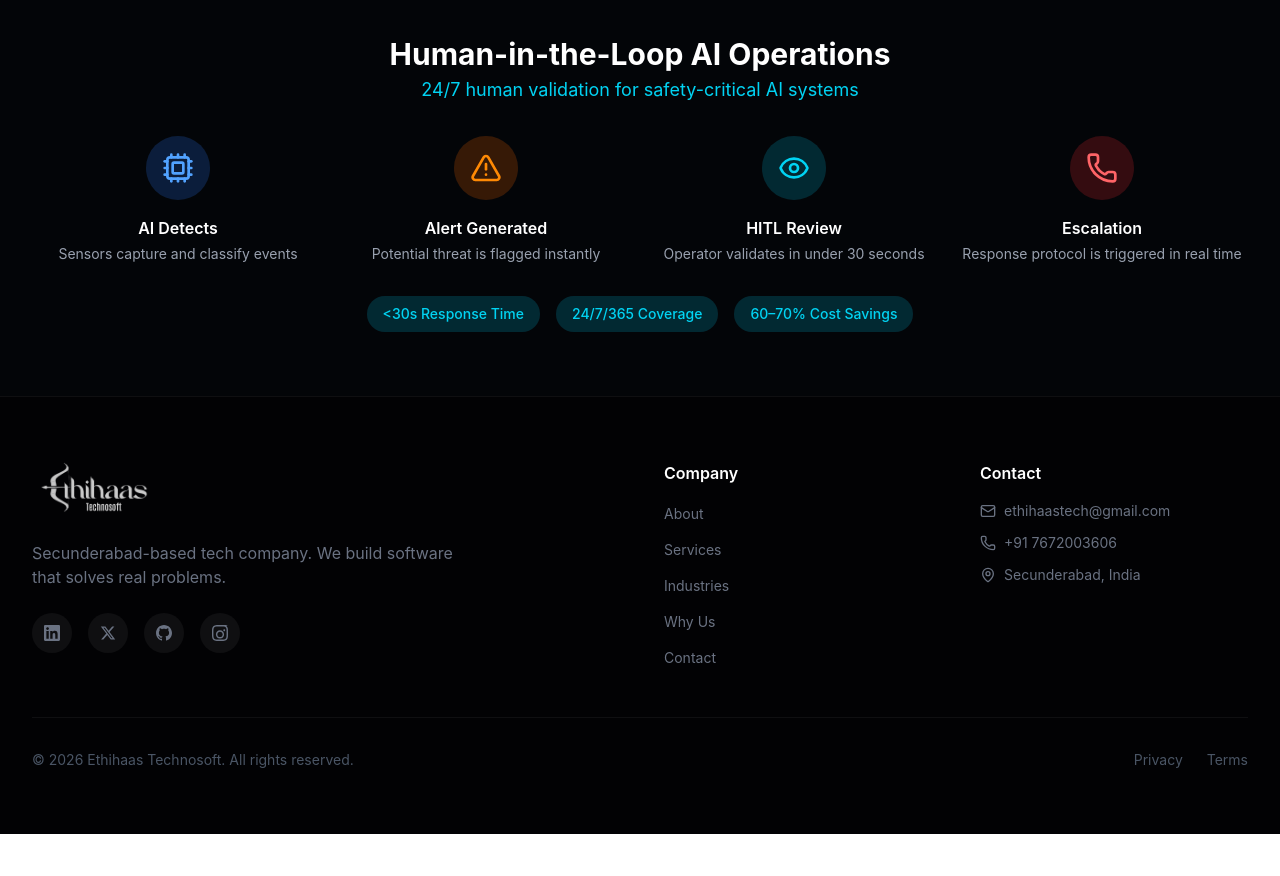
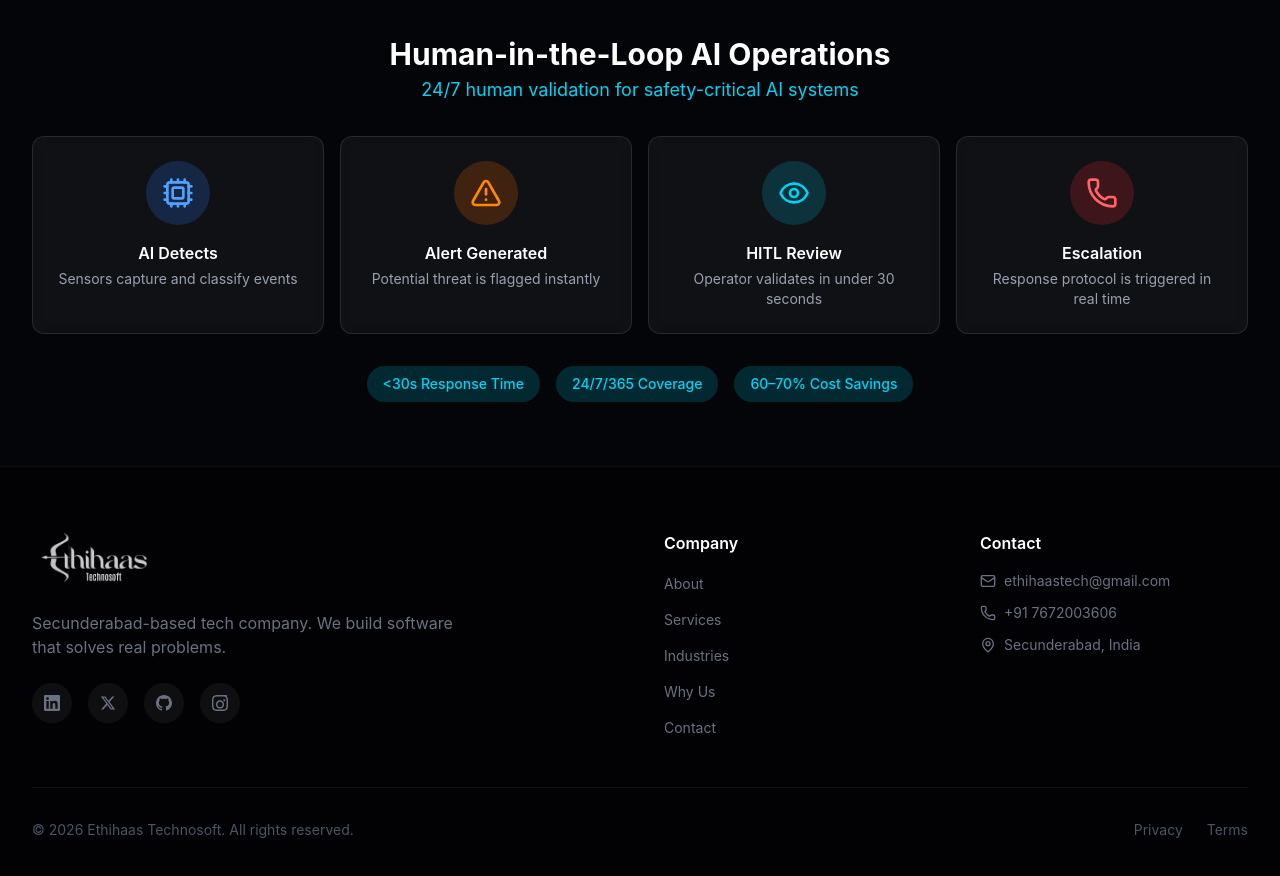
Before and after one commit to archanadeshpal526-create/Etechnosoft-Website, a React (Vite) app: page /services in a window 1280 px wide. Shown: the part 1860-2736 px from the top of the page. Before the commit the page ends 2694 px from the top, so only its background shows below. Built offline with nearby package versions, Linux system fonts and the light colour scheme.

Commit message:
Style HITL process items as cards

```diff
--- a/src/components/Services.jsx
+++ b/src/components/Services.jsx
@@ -114,7 +114,7 @@ function HitlSection() {
         <p className="text-cyan-400 text-lg mt-1">24/7 human validation for safety-critical AI systems</p>
       </div>
 
-      <div className="grid md:grid-cols-4 gap-4 mb-8">
+      <div className="grid grid-cols-1 sm:grid-cols-2 lg:grid-cols-4 gap-4 mb-8">
         {hitlSteps.map((step, index) => (
           <motion.div
             key={step.id}
@@ -122,7 +122,8 @@ function HitlSection() {
             whileInView={{ opacity: 1, y: 0 }}
             viewport={{ once: true }}
             transition={{ delay: index * 0.15, duration: 0.5 }}
-            className="text-center"
+            whileHover={{ scale: 1.02, y: -4 }}
+            className="h-full p-6 bg-white/5 backdrop-blur-sm border border-white/10 rounded-xl hover:bg-white/10 hover:border-cyan-500/30 transition-all text-center"
           >
             <div className={`w-16 h-16 ${step.color.replace('text-', 'bg-').replace('-400', '-500/20')} rounded-full flex items-center justify-center mx-auto mb-4`}>
               <step.icon className={`w-8 h-8 ${step.color}`} />
```
